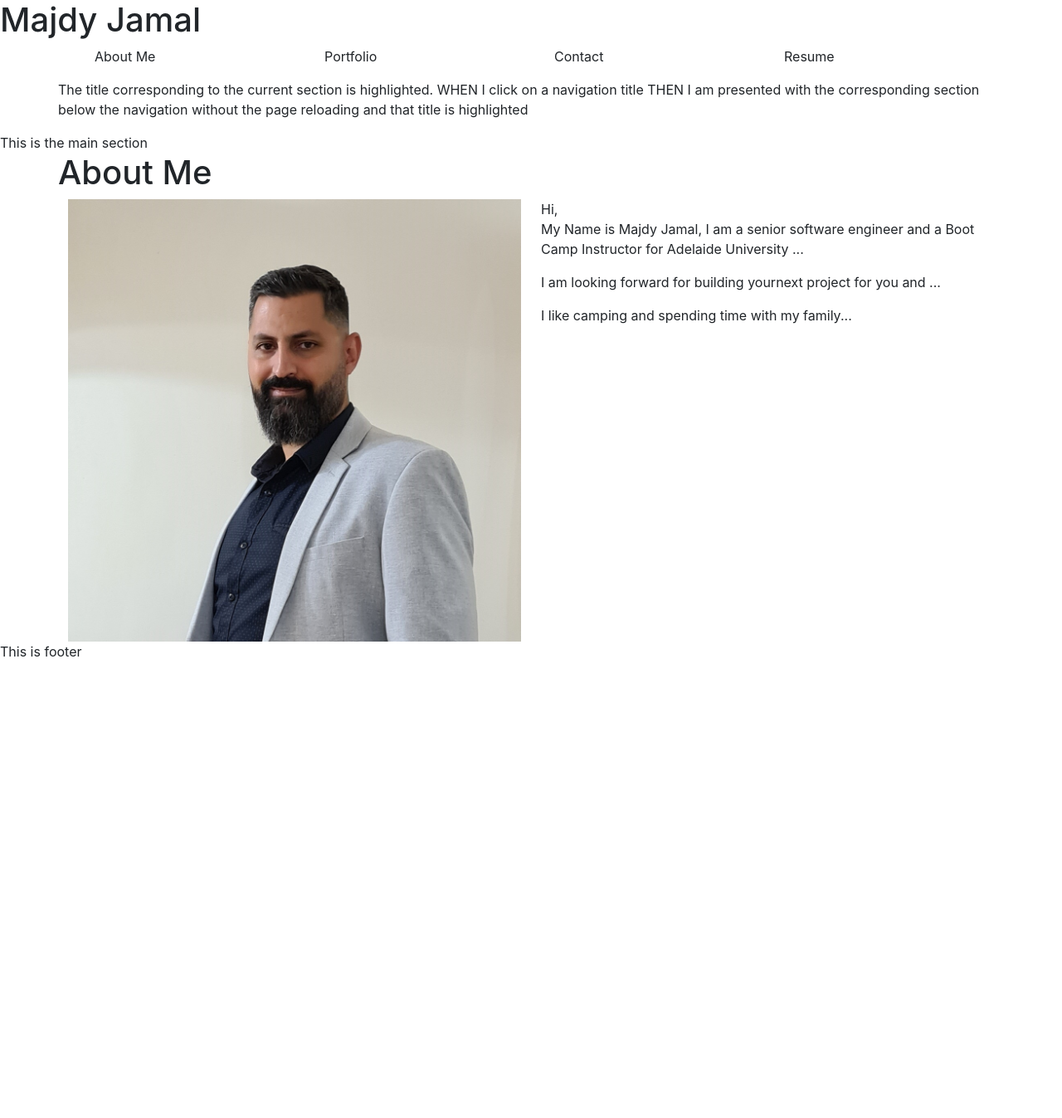
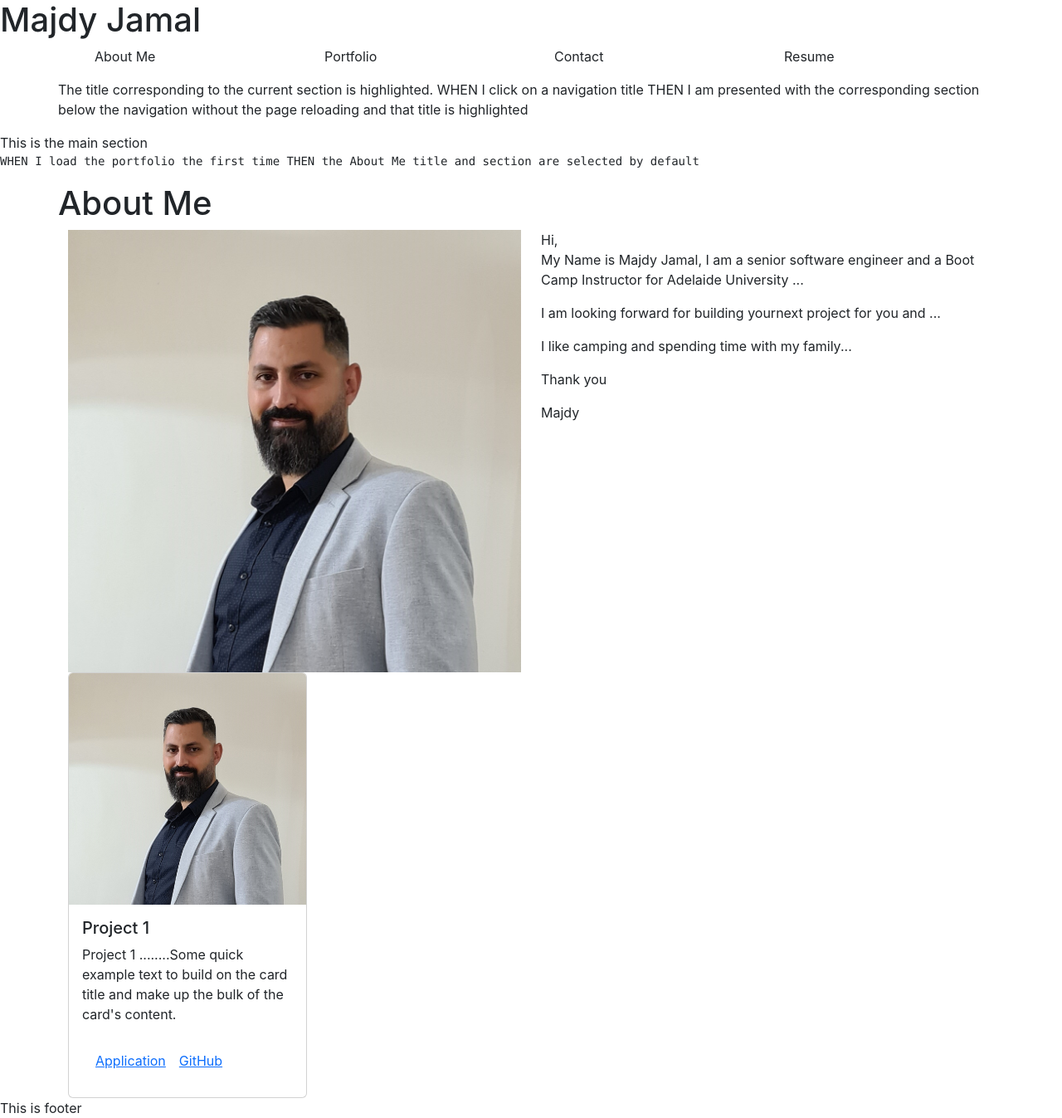
Before and after one commit to majdyjamal/portfolio-react, a React (Create React App) app: page / in a window 1280 px wide. Shown: the whole page at 83% size. Before the commit the page ends 800 px from the top, so only its background shows below. Built offline with nearby package versions, Linux system fonts and the light colour scheme.

Commit message:
added basic Project React component.

```diff
--- a/src/App.js
+++ b/src/App.js
@@ -3,6 +3,7 @@ import './App.css';
 import Header from './components/Header';
 import Nav from './components/Nav';
 import AboutMe from './components/AboutMe';
+import Project from './components/Project';
 
 function App() {
   return (
@@ -28,7 +29,13 @@ function App() {
 
       <main>
           This is the main section
+          <pre>
+            WHEN I load the portfolio the first time
+            THEN the About Me title and section are selected by default
+          </pre>
+
           <AboutMe></AboutMe>
+          <Project></Project>
       </main>
       <footer>
         This is footer
--- a/src/components/AboutMe/index.js
+++ b/src/components/AboutMe/index.js
@@ -13,6 +13,8 @@ const AboutMe = () => {
                     <p>Hi,<br/>My Name is Majdy Jamal, I am a senior software engineer and a Boot Camp Instructor for Adelaide University ...</p>
                     <p>I am looking forward for building yournext project for you and ...</p>
                     <p>I like camping and spending time with my family...</p>
+                    <p>Thank you</p>
+                    <p>Majdy</p>
                 </div>
             </div>
         </section>
--- /dev/null
+++ b/src/components/Project/index.js
@@ -0,0 +1,23 @@
+import React from "react";
+import profileImage from "../../assets/images/majdy-jamal.jpg";
+
+const Project = () => {
+    return (
+        <section className="container">
+           {/* rem stands for “root em”, a unit of measurement that represents the font size of the root element */}
+           <div className="card" style= {{width: 18 +'rem'}}>
+                <img className="card-img-top" src={profileImage} alt="Project Card image cap" />
+                <div className="card-body">
+                    <h5 className="card-title">Project 1</h5>
+                    <p className="card-text">Project 1 ........Some quick example text to build on the card title and make up the bulk of the card's content.</p>
+                    <div className="card-body">
+                        <a href="#" className="card-link">Application</a>
+                        <a href="#" className="card-link">GitHub</a>
+                    </div>
+                </div>
+            </div>
+        </section>
+    );
+}
+
+export default Project;
```
